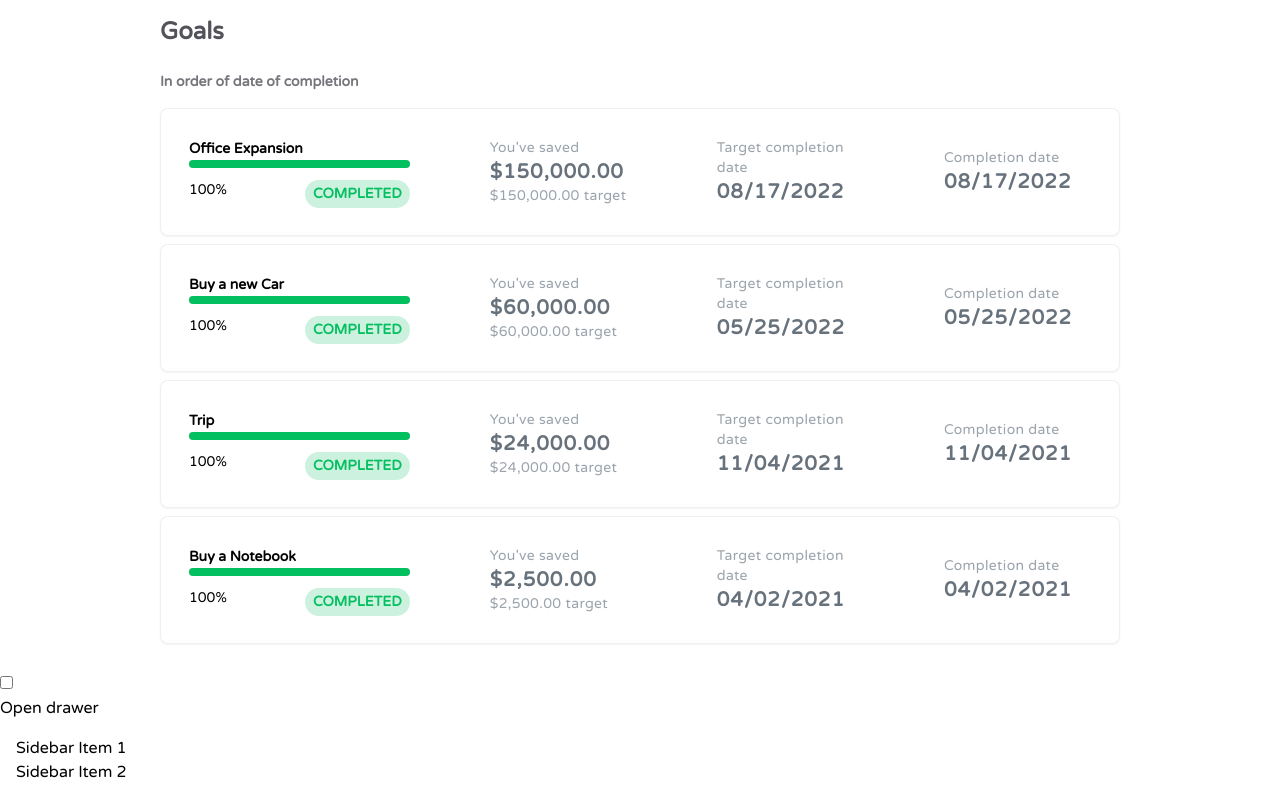
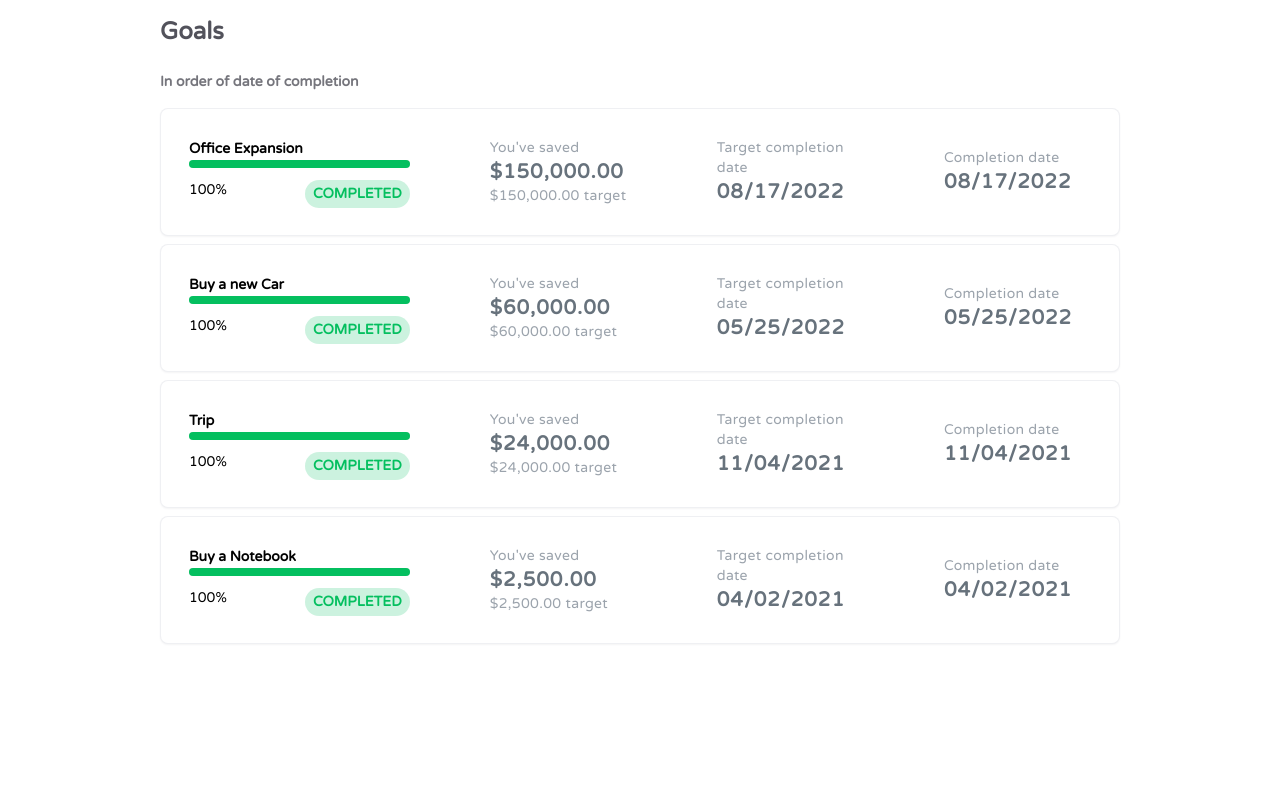
Before and after one commit to davurie/origin-angular, an Angular app: page / in a window 1280 px wide. Shown: the part 1064-1864 px from the top of the page. After the commit the page ends 1736 px from the top, so only its background shows below. Built offline with nearby package versions, Linux system fonts and the light colour scheme.

Commit message:
removing unused code

```diff
--- a/src/app/app.component.html
+++ b/src/app/app.component.html
@@ -13,20 +13,3 @@
 <div class="goals--container">
   <app-savings-goals class="cards--container" [userGoals]="savingsCard"></app-savings-goals>
 </div>
-
-<div class="drawer">
-  <input id="my-drawer" type="checkbox" class="drawer-toggle" />
-  <div class="drawer-content">
-    <!-- Page content here -->
-    <label for="my-drawer" class="btn btn-primary drawer-button">Open drawer</label>
-  </div>
-  <div class="drawer-side">
-    <label for="my-drawer" class="drawer-overlay"></label>
-    <ul class="menu p-4 w-80 bg-base-100 text-base-content">
-      <!-- Sidebar content here -->
-      <li><a>Sidebar Item 1</a></li>
-      <li><a>Sidebar Item 2</a></li>
-
-    </ul>
-  </div>
-</div>
```
